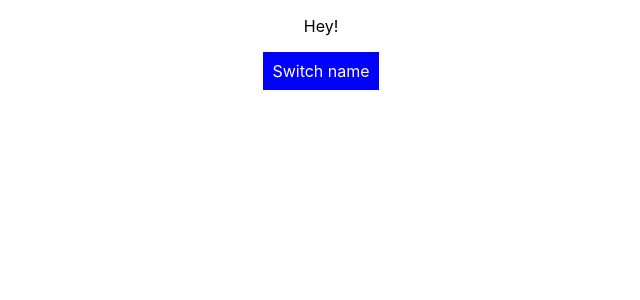
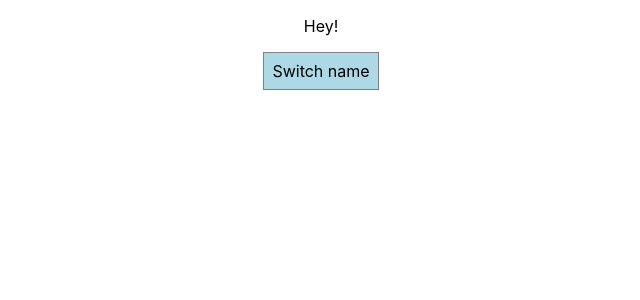
Before and after one commit to deleterepo/react-learning, a React (Create React App) app: page / in a window 1280 px wide. Shown: the top 300 px of the page, without its empty margins (319-959 px from the left). Built offline with nearby package versions, Linux system fonts and the light colour scheme.

Commit message:
Testing conditional styling using css modules.

```diff
--- a/src/App.js
+++ b/src/App.js
@@ -35,16 +35,8 @@ class App extends Component {
     this.setState({ showPersons: !this.state.showPersons });
   }
   render() {
-    const style = {
-      backgroundColor: 'blue',
-      color: 'white',
-      font: 'inherit',
-      border: '1px solid blue',
-      padding: '8px',
-      cursor: 'pointer'
-    }
-
     let persons = null;
+    let btnClass = '';
 
     if (this.state.showPersons) {
       persons = (
@@ -60,7 +52,7 @@ class App extends Component {
         </div>
       );
 
-      style.backgroundColor = 'red';
+      btnClass = styles.Red;
     }
 
     let classes = [];
@@ -74,7 +66,7 @@ class App extends Component {
     return (
       <div className={styles.App}>
         <p className={classes.join(' ')}>Hey!</p>
-        <button style={style} onClick={this.togglePersonsHandler}>Switch name</button>
+        <button  className={btnClass} onClick={this.togglePersonsHandler}>Switch name</button>
         {persons}
       </div>);
     //return React.createElement('div', {className: 'App'}, React.createElement('h1', null, 'Hi I\'m a React App'));
--- a/src/App.module.css
+++ b/src/App.module.css
@@ -38,3 +38,24 @@
 .bold {
   font-weight: bold;
 }
+
+.App button {
+  border: 1px solid grey;
+  padding: 8px;
+  background-color: lightblue;
+  font: inherit;
+}
+
+.App button:hover {
+  background-color: white;
+  color: black;
+}
+
+.App button.Red {
+  background-color: red;
+}
+
+.App button.Red:hover {
+  background-color: grey;
+  color: black;
+}
```
